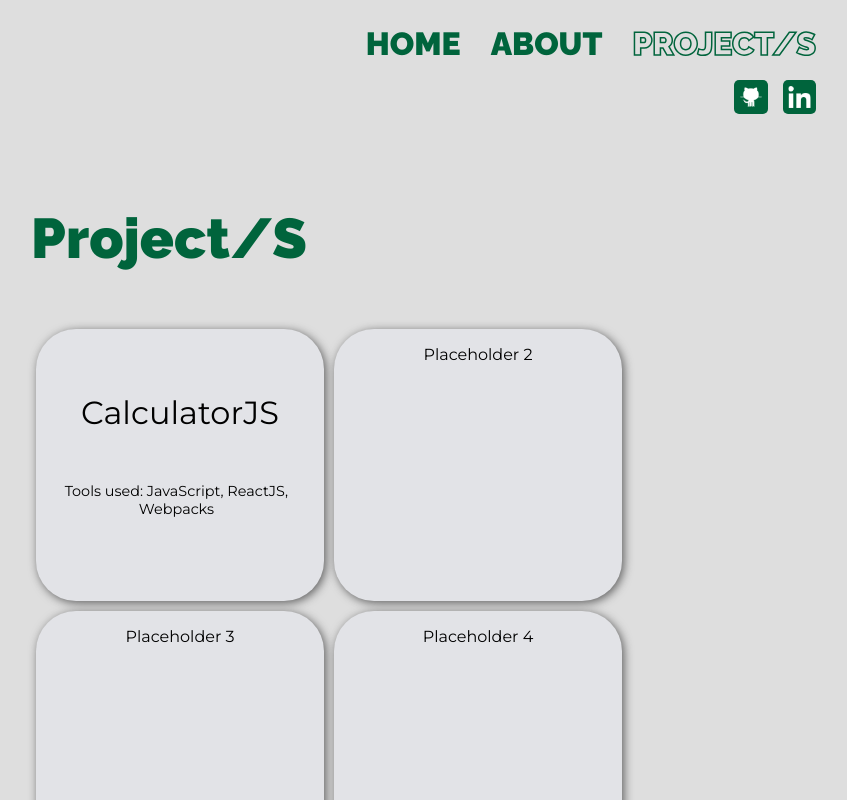
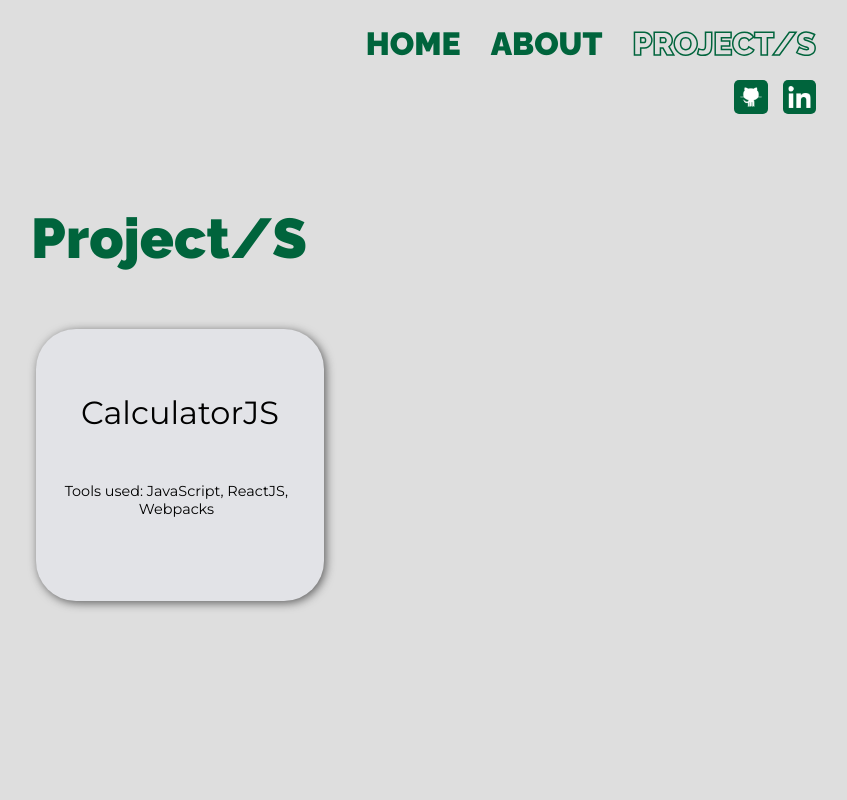
Before and after one commit to senwLu/senLuRes.v2, a React app: page / in a window 1280 px wide. Both pictures are taken after a click on the element "PROJECT/S". Shown: the top 800 px of the page, without its empty margins (257-1104 px from the left). Built offline with nearby package versions, Linux system fonts and the light colour scheme.

Commit message:
removed project placeholders

```diff
--- a/src/components/Project.jsx
+++ b/src/components/Project.jsx
@@ -11,28 +11,6 @@ const Project = () => {
 					<p className='project-box-title'>CalculatorJS</p>
 					<p className='project-box-detail'>Tools used: JavaScript, ReactJS, Webpacks</p>
 				</a>
-
-
-				<div className='project-box'>
-					<p>Placeholder 2</p>
-				</div>
-
-				<div className='project-box'>
-					<p>Placeholder 3</p>
-				</div>
-
-				<div className='project-box'>
-					<p>Placeholder 4</p>
-				</div>
-
-				<div className='project-box'>
-					<p>Placeholder 5</p>
-				</div>
-
-				<div className='project-box'>
-					<p>Placeholder 6</p>
-				</div>
-
 			</div>
 
     	</div>
```
